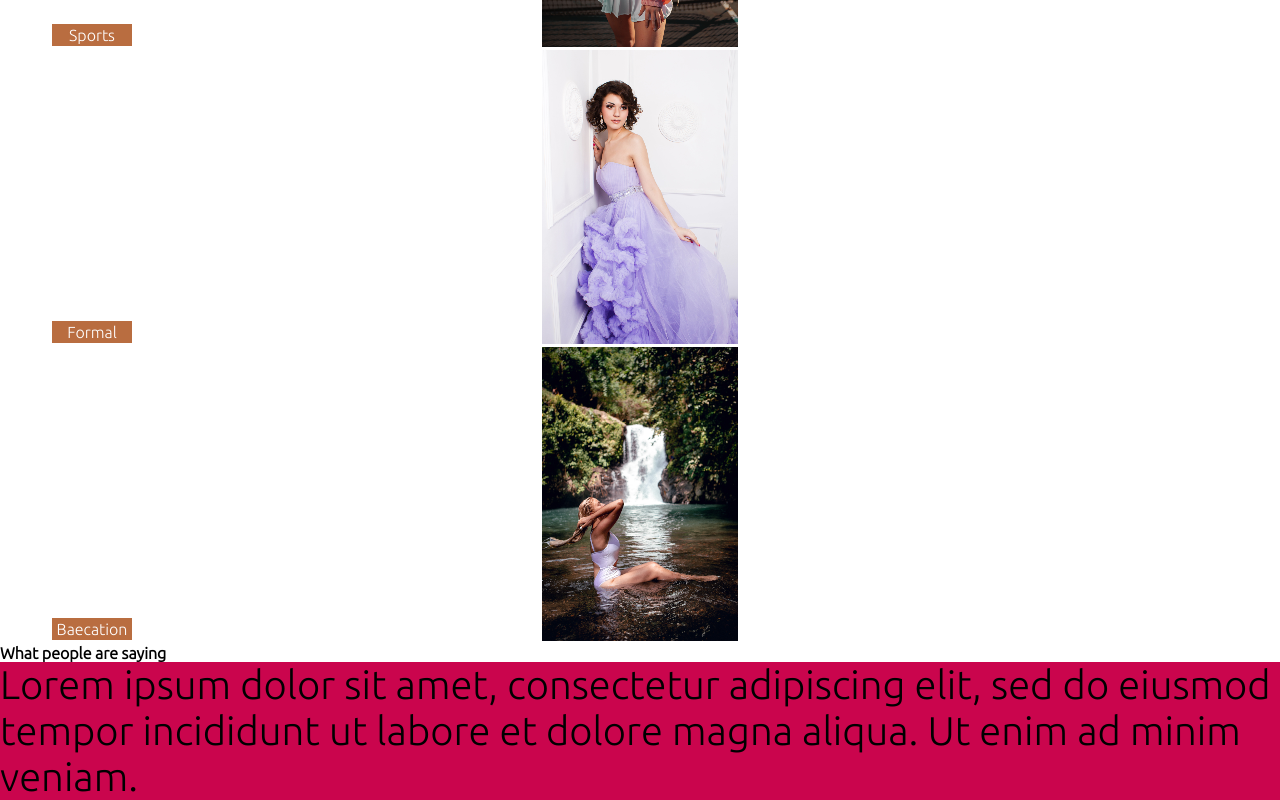
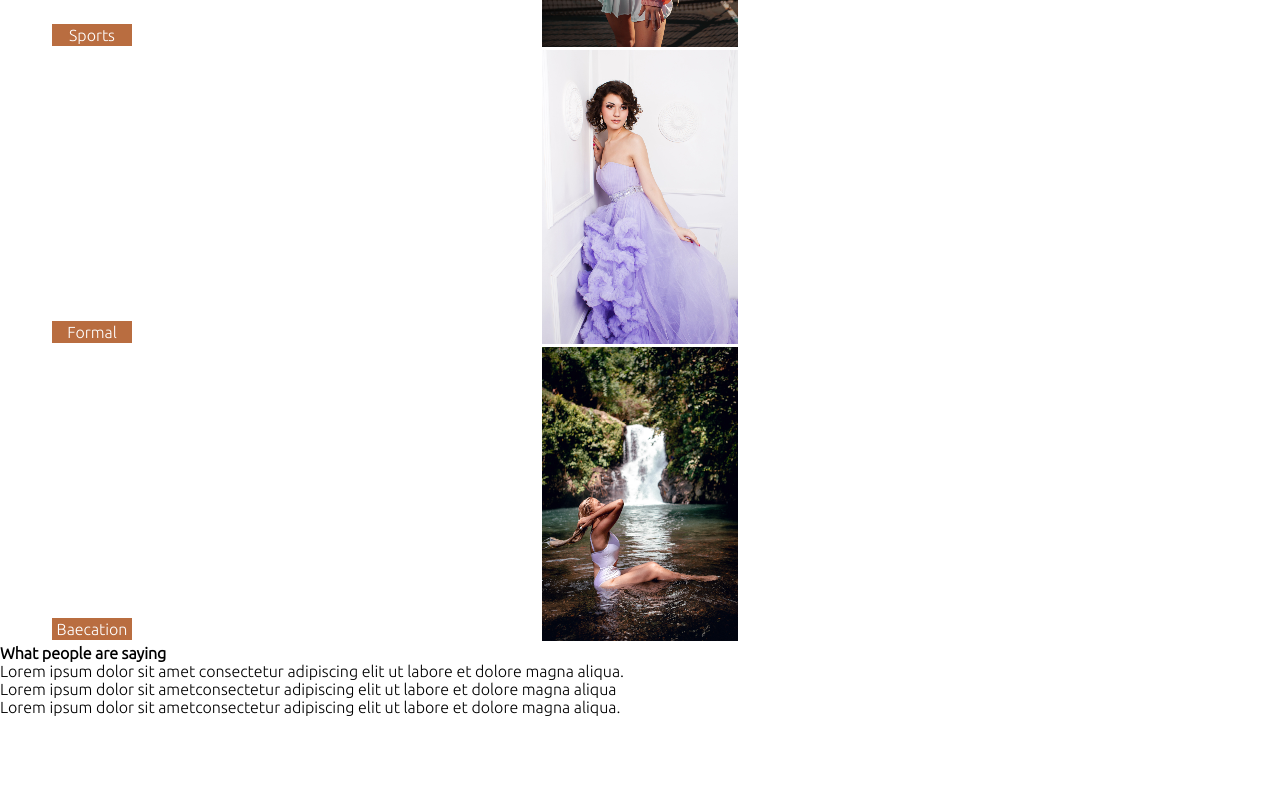
Before and after one commit to mnygit/whereme_project, a React (Create React App) app: page / in a window 1280 px wide. Shown: the part 1304-2104 px from the top of the page. After the commit the page ends 2020 px from the top, so only its background shows below. Built offline with nearby package versions, Linux system fonts and the light colour scheme; a web font is replaced by a local one.

Commit message:
remove extra text

```diff
--- a/src/index.css
+++ b/src/index.css
@@ -174,11 +174,7 @@
     padding-right: 10px; */
 }
 
-blockquote {
-    font-size: 40px;
-    background-color: #CA054D;
 
-}
 
 
 
--- a/src/testimonials.js
+++ b/src/testimonials.js
@@ -8,8 +8,12 @@ const Testimonial = () => {
     return (
       <section>
        <h4>What people are saying</h4>
-      <blockquote><p className="quotation">Lorem ipsum dolor sit amet, consectetur adipiscing elit, sed do eiusmod tempor incididunt
-      ut labore et dolore magna aliqua. Ut enim ad minim veniam.</p></blockquote>
+      <blockquote><p className="quotation">Lorem ipsum dolor sit amet consectetur adipiscing elit
+      ut labore et dolore magna aliqua.</p></blockquote>
+      <blockquote><p className="quotation">Lorem ipsum dolor sit ametconsectetur adipiscing elit
+      ut labore et dolore magna aliqua</p></blockquote>
+      <blockquote><p className="quotation">Lorem ipsum dolor sit ametconsectetur adipiscing elit
+      ut labore et dolore magna aliqua.</p></blockquote>
 
 
       </section>
```
